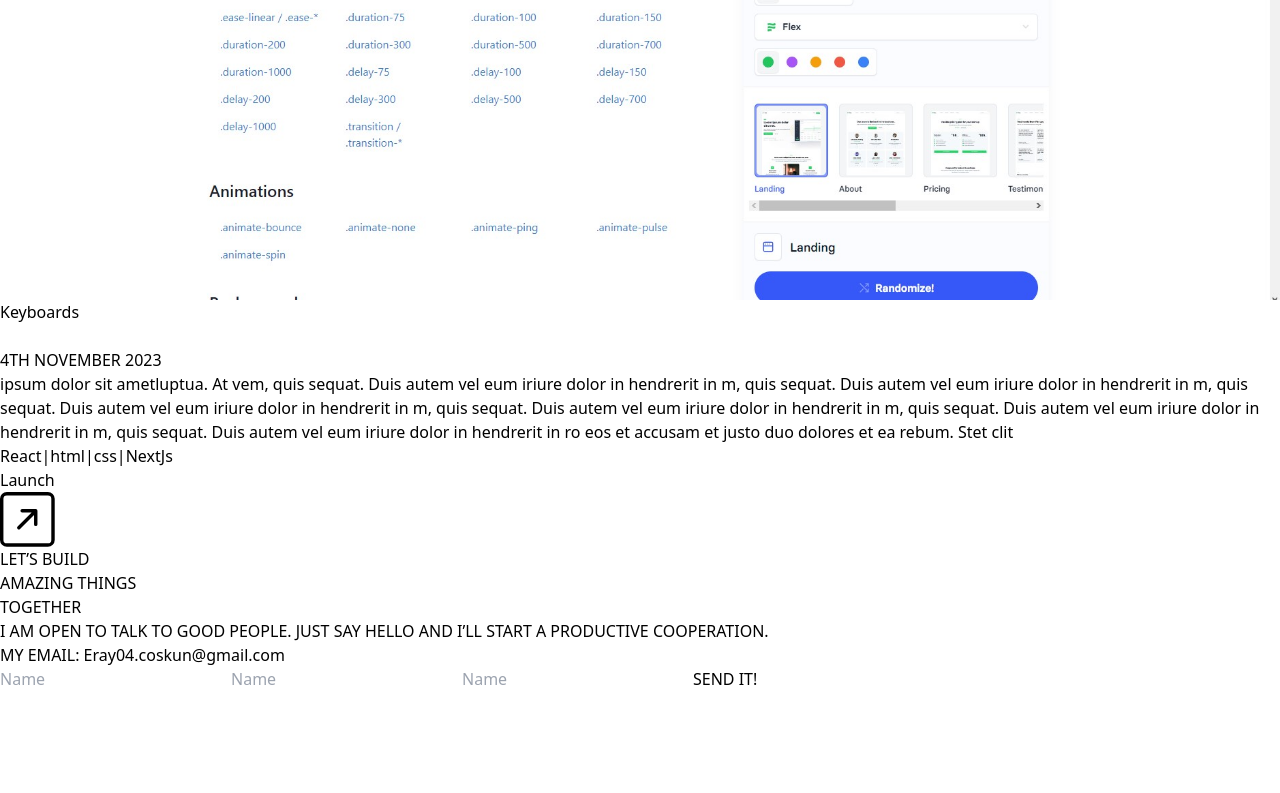
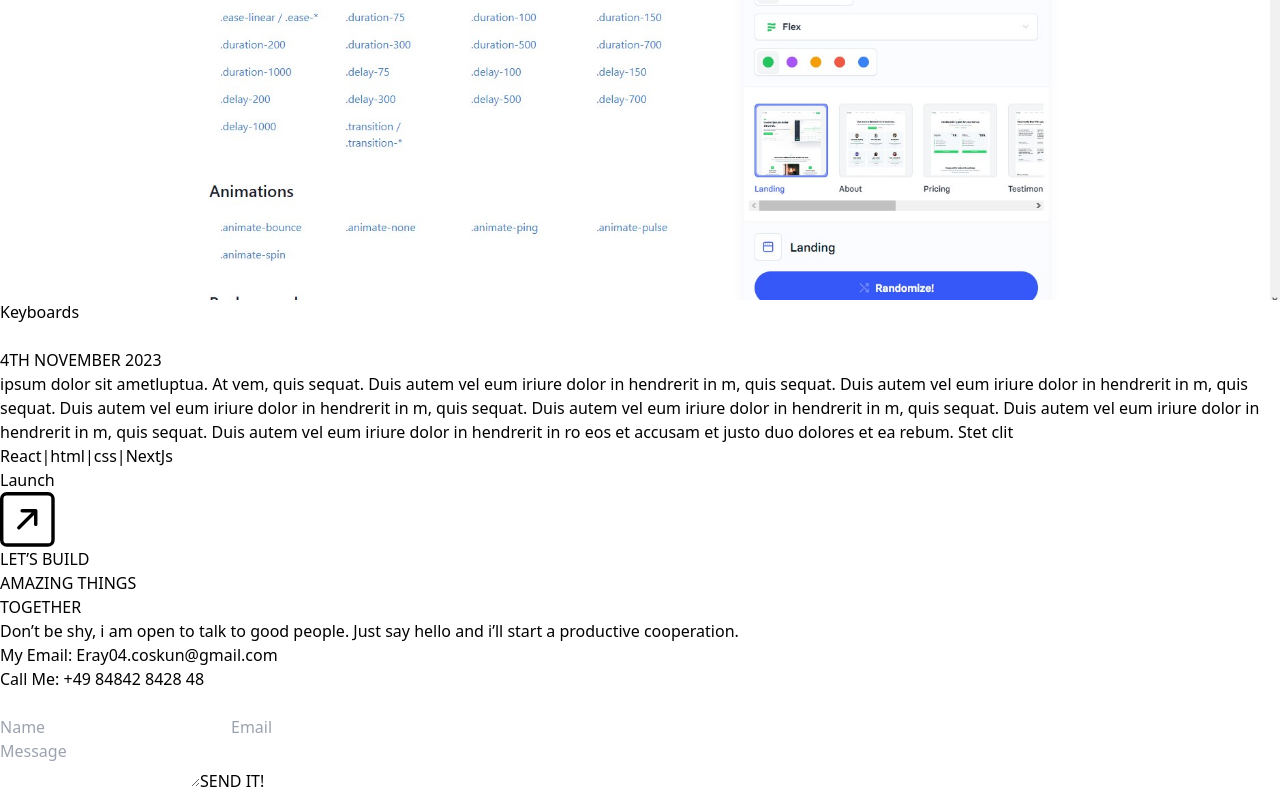
Before and after one commit to ErayC4/portfolio, a React (Vite) app: page / in a window 1280 px wide. Shown: the part 1420-2213 px from the top of the page. Before the commit the page ends 2111 px from the top, so only its background shows below. Built offline with nearby package versions, Linux system fonts and the light colour scheme.

Commit message:
contact me layuout v2

```diff
--- a/src/ContactMe.jsx
+++ b/src/ContactMe.jsx
@@ -2,32 +2,69 @@
 
 function ContactMe() {
   return (
-    <div className="h-screen flex flex-col justify-center">
-      <div className="flex flex-col justify-center items-center">
+    <div className="h-screen pr-24 flex flex-col justify-center">
+
+      <div className="flex flex-col">
         <p className="text-8xl">LET’S BUILD</p>
         <p className="text-8xl">AMAZING THINGS</p>
         <p className="text-8xl">TOGETHER</p>
-        <div className="w-2/3 flex gap-8 mt-16">
-          <div className="w-1/2 text-lg">
-            <p>
-              I AM OPEN TO TALK TO GOOD PEOPLE. JUST SAY HELLO AND I’LL START A
-              PRODUCTIVE COOPERATION.
-            </p>
-
-            <p className="pt-4">MY EMAIL: Eray04.coskun@gmail.com</p>
-          </div>
-          <div className="w-1/2 flex flex-col">
-            <input type="text" placeholder="Name" className="bg-transparent text-white text-lg border-b py-4" />
-            <input type="text" placeholder="Name" className="bg-transparent text-white text-lg border-b py-4" />
-            <input type="text" placeholder="Name" className="bg-transparent text-white text-lg border-b py-4" />
-
-            <button className="border py-4 text-lg mt-8">
-              SEND IT!
+      </div>
+      <div className="flex pt-8 gap-16">
+        <div className="w-1/3 pt-4">
+          <p className="text-lg">
+            Don’t be shy, i am open to talk to good people. Just say hello and
+            i’ll start a productive cooperation.
+          </p>
+          <p className="pt-4 text-lg">My Email: Eray04.coskun@gmail.com</p>
+          <p className="text-lg">Call Me: +49 84842 8428 48</p>
+          <div className="flex gap-4 mt-4">
+            <button>
+              <svg
+                xmlns="http://www.w3.org/2000/svg"
+                fill="currentColor"
+                viewBox="0 0 16 16"
+                className="w-9 h-9"
+              >
+                <path d="M8 0C3.58 0 0 3.58 0 8c0 3.54 2.29 6.53 5.47 7.59.4.07.55-.17.55-.38 0-.19-.01-.82-.01-1.49-2.01.37-2.53-.49-2.69-.94-.09-.23-.48-.94-.82-1.13-.28-.15-.68-.52-.01-.53.63-.01 1.08.58 1.23.82.72 1.21 1.87.87 2.33.66.07-.52.28-.87.51-1.07-1.78-.2-3.64-.89-3.64-3.95 0-.87.31-1.59.82-2.15-.08-.2-.36-1.02.08-2.12 0 0 .67-.21 2.2.82.64-.18 1.32-.27 2-.27s1.36.09 2 .27c1.53-1.04 2.2-.82 2.2-.82.44 1.1.16 1.92.08 2.12.51.56.82 1.27.82 2.15 0 3.07-1.87 3.75-3.65 3.95.29.25.54.73.54 1.48 0 1.07-.01 1.93-.01 2.2 0 .21.15.46.55.38A8.01 8.01 0 0 0 16 8c0-4.42-3.58-8-8-8" />
+              </svg>
             </button>
+            <button>
+              <svg
+                xmlns="http://www.w3.org/2000/svg"
+                fill="currentColor"
+                viewBox="0 0 16 16"
+                className="w-9 h-9"
+              >
+  <path d="M0 1.146C0 .513.526 0 1.175 0h13.65C15.474 0 16 .513 16 1.146v13.708c0 .633-.526 1.146-1.175 1.146H1.175C.526 16 0 15.487 0 14.854zm4.943 12.248V6.169H2.542v7.225zm-1.2-8.212c.837 0 1.358-.554 1.358-1.248-.015-.709-.52-1.248-1.342-1.248S2.4 3.226 2.4 3.934c0 .694.521 1.248 1.327 1.248zm4.908 8.212V9.359c0-.216.016-.432.08-.586.173-.431.568-.878 1.232-.878.869 0 1.216.662 1.216 1.634v3.865h2.401V9.25c0-2.22-1.184-3.252-2.764-3.252-1.274 0-1.845.7-2.165 1.193v.025h-.016l.016-.025V6.169h-2.4c.03.678 0 7.225 0 7.225z"/>
+              </svg>
+            </button>
+            <button></button>
           </div>
         </div>
+
+        <div className="flex flex-col w-2/3">
+          <div className="grid grid-cols-2 gap-16">
+            <input
+              type="text"
+              placeholder="Name"
+              className="bg-transparent text-white text-lg border-b py-4"
+            />
+            <input
+              type="text"
+              placeholder="Email"
+              className="bg-transparent text-white text-lg border-b py-4"
+            />
+          </div>
+
+          <textarea
+            type="text"
+            placeholder="Message"
+            className="bg-transparent text-white text-lg border-b py-4"
+          />
+
+          <button className="border py-4 text-lg mt-16">SEND IT!</button>
+        </div>
       </div>
-      <div className="flex"></div>
     </div>
   );
 }
```
